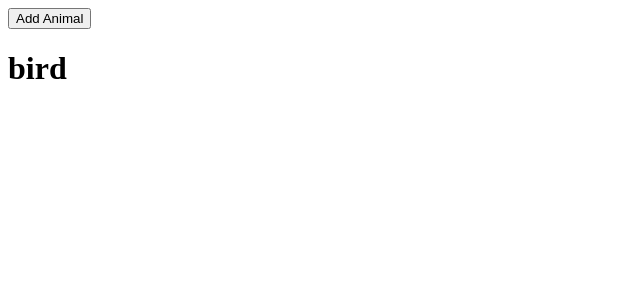
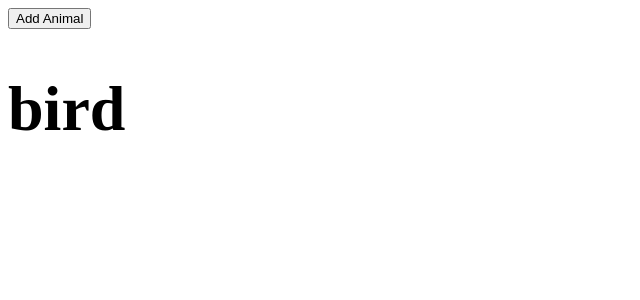
Before and after one commit to Raulito1/animals, a React (Create React App) app: page / in a window 1280 px wide. Both pictures are taken after a click on the button "Add Animal". Shown: the top 300 px of the page, without its empty margins (0-640 px from the left). Built offline with nearby package versions, Linux system fonts and the light colour scheme.

Commit message:
returning AnimalSHow Component as a List of each random animal

```diff
--- a/src/AnimalShow.js
+++ b/src/AnimalShow.js
@@ -1,7 +1,7 @@
-function AnimalShow() {
+function AnimalShow({ type }) {
     return (
         <div>
-        <h1>Animal Show</h1>
+            <h1>{type}</h1>
         </div>
     );
 }
--- a/src/App.js
+++ b/src/App.js
@@ -1,4 +1,5 @@
 import { useState } from 'react';
+import AnimalShow from './AnimalShow';
 
 function getRandomAnimal() {
     const animals = ['bird', 'cat', 'cow', 'dog', 'gator', 'horse'];
@@ -10,13 +11,18 @@ function App() {
     // eslint-disable-next-line no-undef
     const [animals, setAnimals] = useState([]);
 
+    const renderAnimals = animals.map((animal, index) => {
+            return <AnimalShow key={index} type={animal} />
+    });
+
     const hanldeClick = () => {
-        console.log('clicked');
-        setAnimals([...animals, getRandomAnimal()]);    }
+        setAnimals([...animals, getRandomAnimal()]);
+    }
+
     return (
         <div>
             <button onClick={hanldeClick}>Add Animal</button>
-            <h1>{animals}</h1>
+            <h1>{renderAnimals}</h1>
         </div>
     );
 }
```
